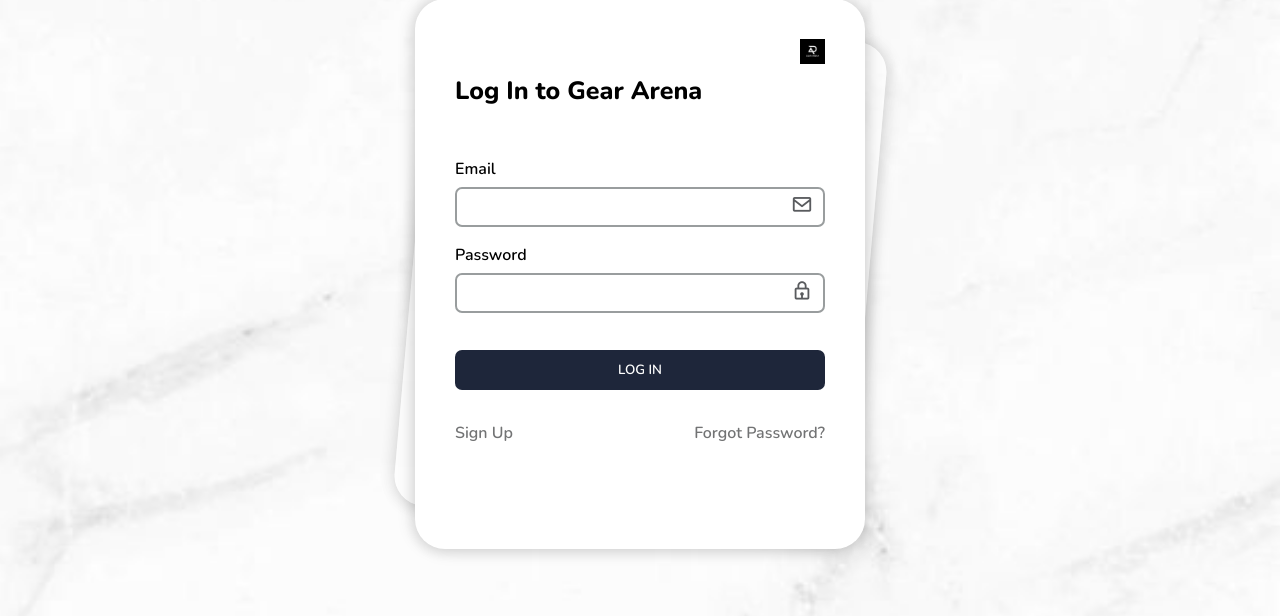
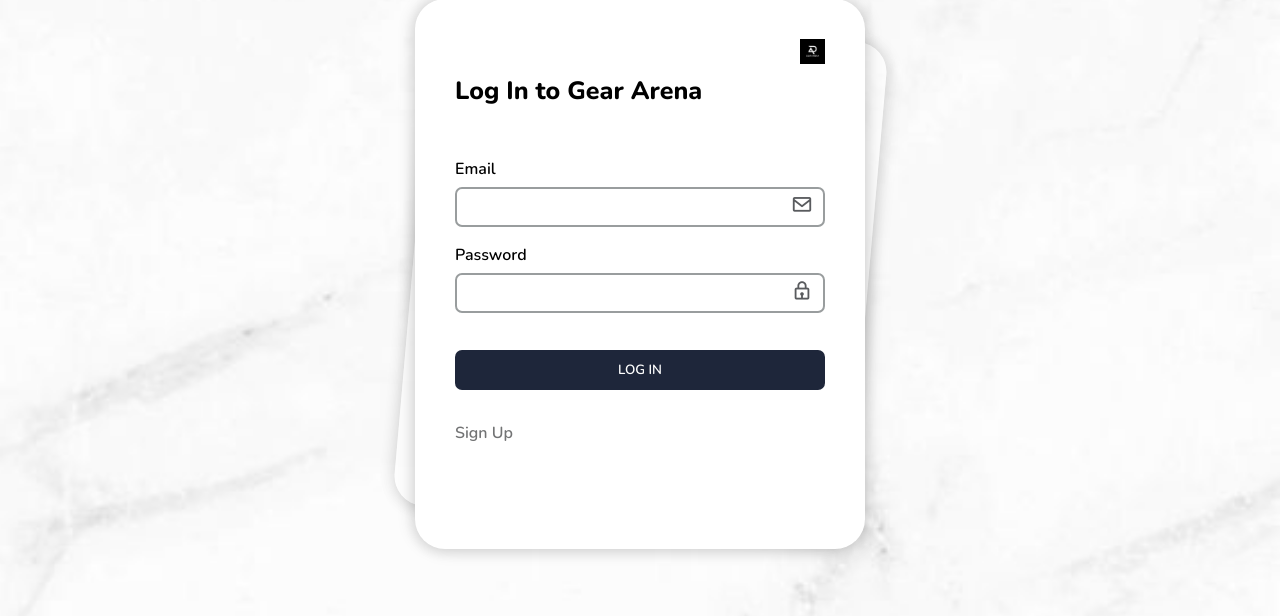
Before and after one commit to FarhanAp/geararena, a PHP site: page /login.php in a window 1280 px wide. Shown: the part 126-742 px from the top of the page. Run offline with PHP 8.4, Linux system fonts and the light colour scheme.

Commit message:
remove forgot password

```diff
--- a/login.php
+++ b/login.php
@@ -41,7 +41,6 @@
         </form>
         <div class="bottom">
             <span><a href="register.php">Sign Up</a></span>
-            <span><a href="#">Forgot Password?</a></span>
         </div>
 
        </div>
```
